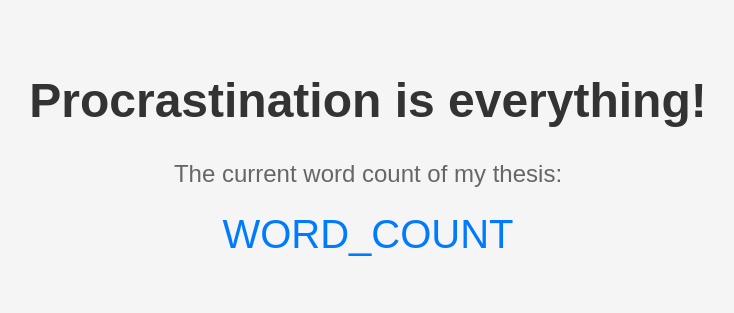
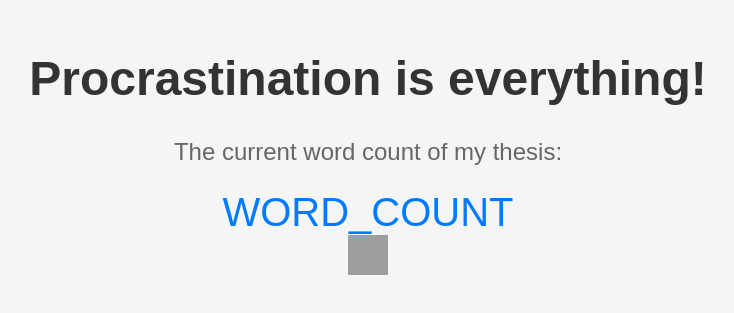
Before and after one commit to mfloto/thesis_word_counter, a plain HTML site: page website/index.html in a window 1280 px wide. Shown: the part 251-564 px from the top of the page, without its empty margins (272-1006 px from the left). Drawn offline with Linux system fonts and the light colour scheme; grey boxes are pictures that could not be loaded.

Commit message:
feat: Add GitHub button to template

```diff
--- a/website/index.html
+++ b/website/index.html
@@ -31,6 +31,9 @@
       color: #007bff;
       margin-top: 20px;
     }
+    .github-button {
+      margin-top: 20px;
+    }
   </style>
 </head>
 <body>
@@ -38,6 +41,9 @@
     <h1>Procrastination is everything!</h1>
     <p>The current word count of my thesis:</p>
     <div class="word-count" id="wordCount">WORD_COUNT</div>
+    <a href="https://github.com/mfloto/thesis_word_counter" class="github-button" target="_blank">
+      <img src="https://image.flaticon.com/icons/png/512/25/25231.png" alt="GitHub" width="40" height="40">
+    </a>
   </div>
 </body>
 </html>
```
